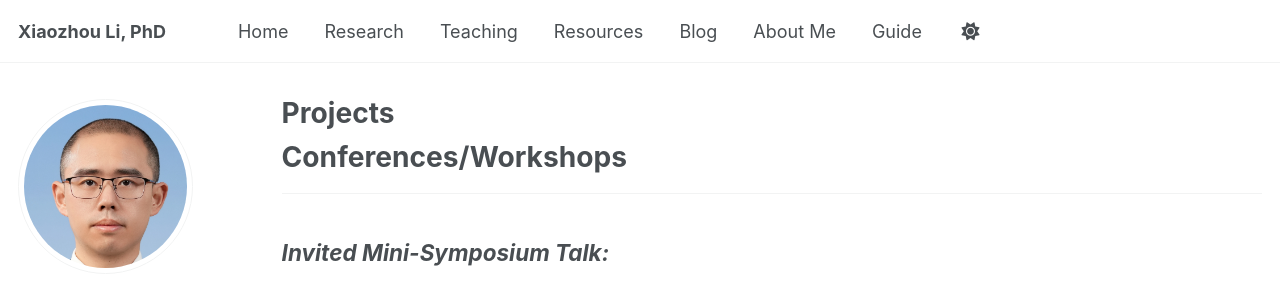
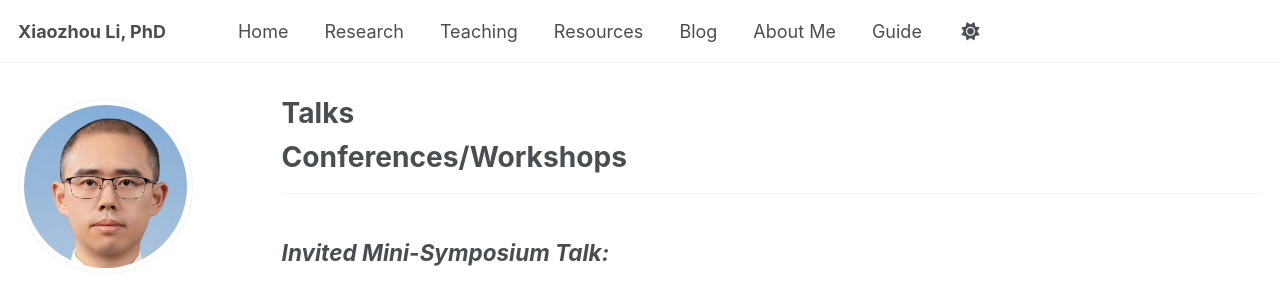
Before and after one commit to xiaozhouli/xiaozhouli.github.io, a Jekyll site: the page built from _pages/research-talks.md, in a window 1280 px wide and 900 px high. Shown: the top 285 px of the window. Built offline with Jekyll 4.4.1, drawn with Linux system fonts in a browser that asks for light colours.

Commit message:
fix the talk page

```diff
--- a/_pages/research-talks.md
+++ b/_pages/research-talks.md
@@ -1,7 +1,7 @@
 ---
 layout: archive
-title: "Projects"
-permalink: /research/projects/
+title: "Talks"
+permalink: /research/talks/
 author_profile: true
 ---
 
```
